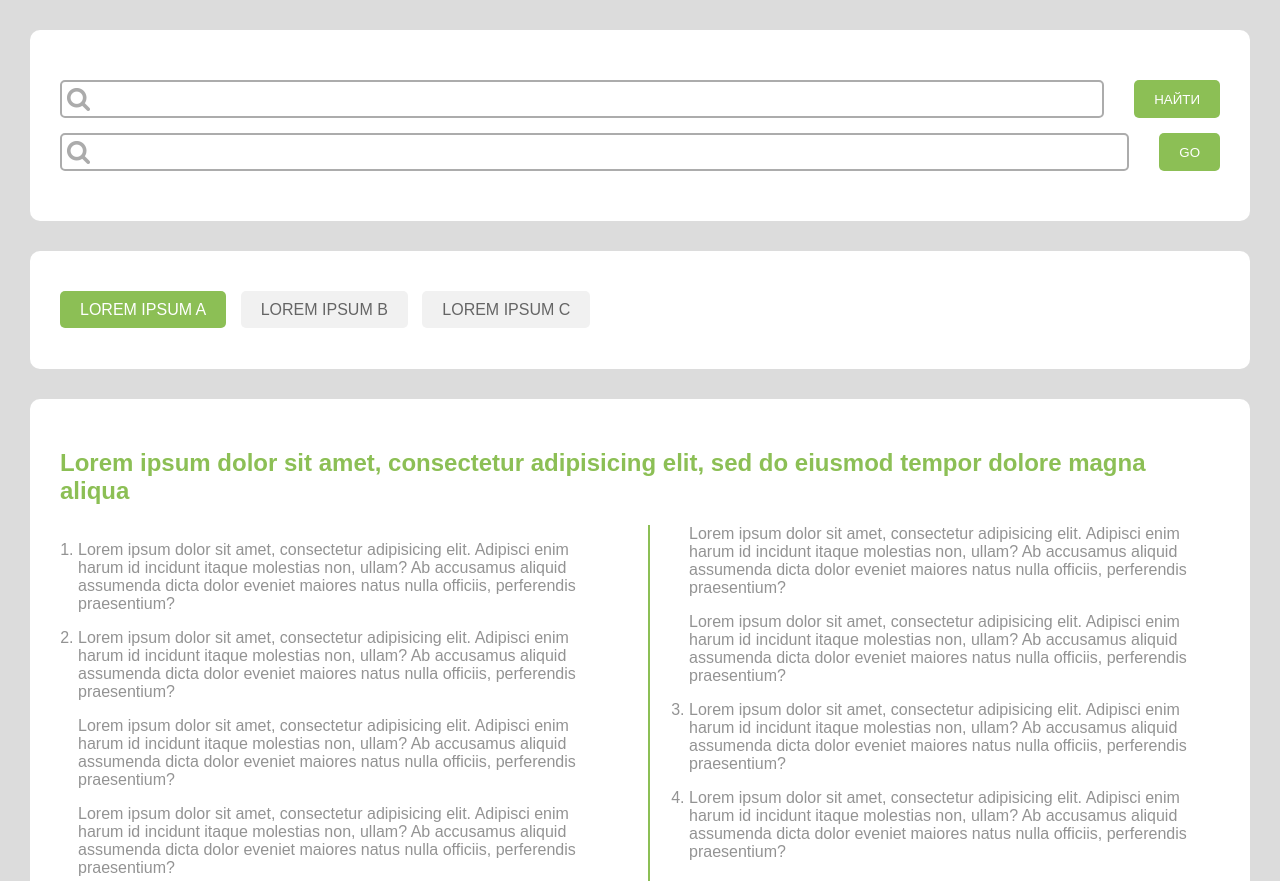
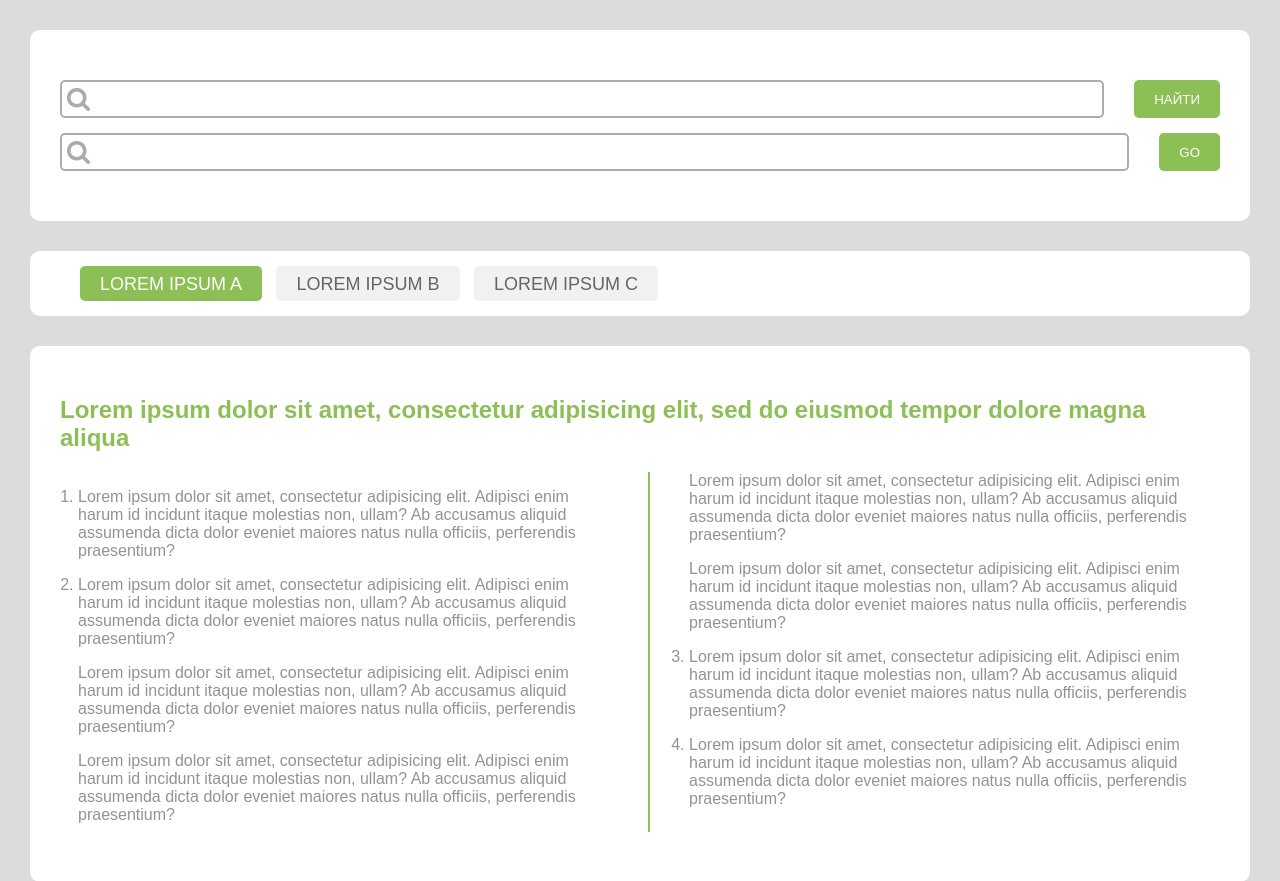
Before and after one commit to yaroslav207/test, a plain HTML site: page index.html in a window 1280 px wide. Shown: the top 881 px of the page. Drawn offline with Linux system fonts and the light colour scheme.

Commit message:
fix style menu

```diff
--- a/style.css
+++ b/style.css
@@ -47,6 +47,10 @@ body {
     border-radius: 5px;
 }
 
+.menu-wrapper {
+    padding: 15px 50px;
+}
+
 .menu__item {
     display: inline-block;
     margin-right: 10px;
@@ -57,12 +61,14 @@ body {
 }
 
 .menu__item label {
-    padding: 10px 20px;
+    padding: 8px 20px;
     background-color: #f1f1f1;
     color: #656565;
     border: none;
-    height: 30px;
+    height: 35px;
     border-radius: 5px;
+    display: block;
+    font-size: 18px;
 }
 
 .menu__item input[type=radio]:checked + label {
@@ -118,7 +124,6 @@ body {
         height: 0;
         display: block;
         padding: 0;
-        font-size: 18px;
     }
 
     .menu__item input[type=radio]:checked + label,
```
